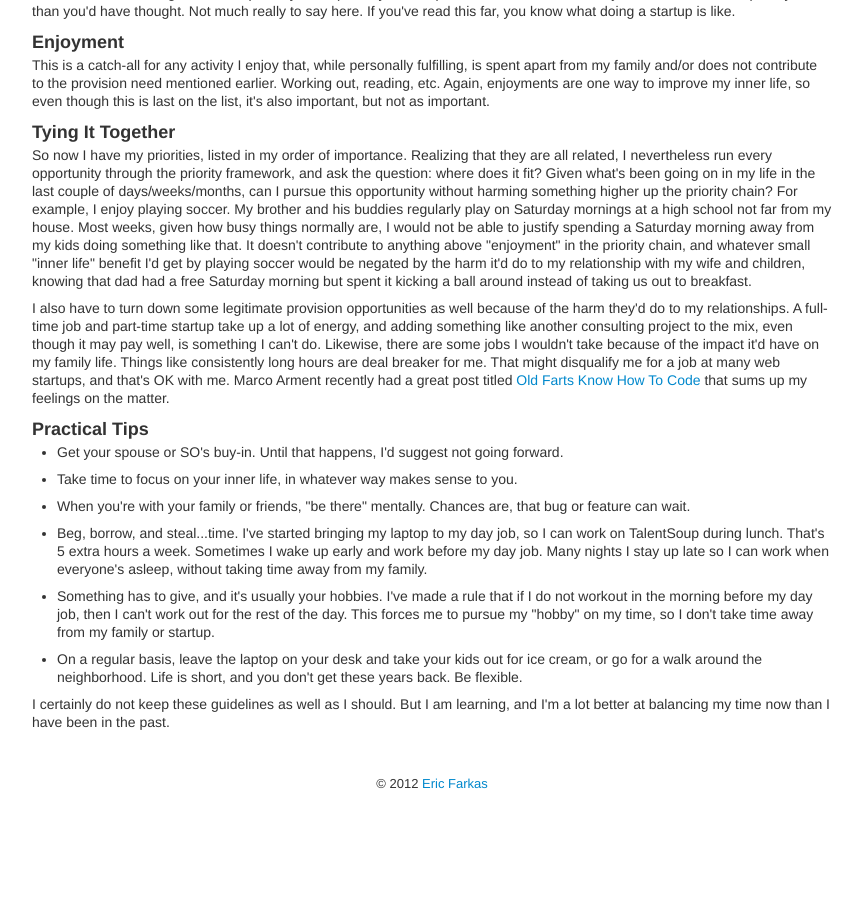
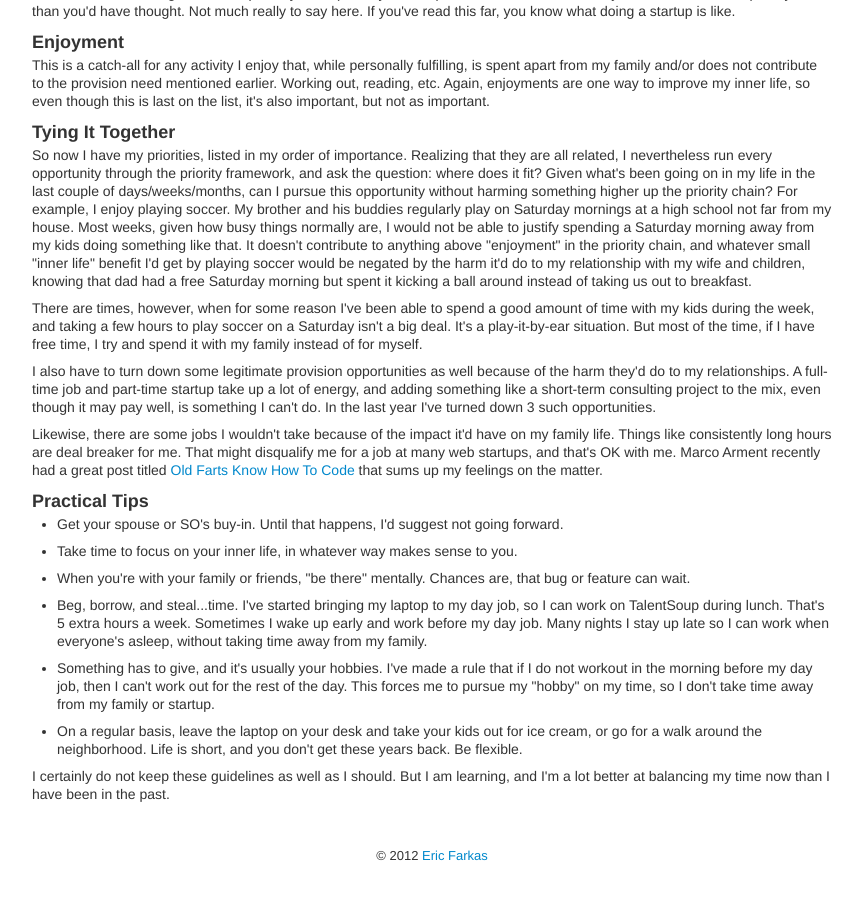
Before and after one commit to speric/speric.github.com, a Jekyll site: the page built from _posts/2012-05-30-how-to-do-a-startup-on-the-side-and-not-lose-your-family.markdown, in a window 1280 px wide and 900 px high, scrolled down 1459 px. Shown: the whole window, without its empty margins (208-1070 px from the left). Built offline with Jekyll 4.4.1, drawn with Linux system fonts in a browser that asks for light colours; some web fonts are replaced; Markdown is read by kramdown in place of the engine named in the settings; before the commit the page ends 2287 px from its top, so only the background shows below that.

Commit message:
Some more thoughts

```diff
--- a/_posts/2012-05-30-how-to-do-a-startup-on-the-side-and-not-lose-your-family.markdown
+++ b/_posts/2012-05-30-how-to-do-a-startup-on-the-side-and-not-lose-your-family.markdown
@@ -47,7 +47,11 @@
 <h3>Tying It Together</h3>
 <p>So now I have my priorities, listed in my order of importance.  Realizing that they are all related, I nevertheless run every opportunity through the priority framework, and ask the question: where does it fit?  Given what's been going on in my life in the last couple of days/weeks/months, can I pursue this opportunity without harming something higher up the priority chain?  For example, I enjoy playing soccer.  My brother and his buddies regularly play on Saturday mornings at a high school not far from my house.  Most weeks, given how busy things normally are, I would not be able to justify spending a Saturday morning away from my kids doing something like that.  It doesn't contribute to anything above "enjoyment" in the priority chain, and whatever small "inner life" benefit I'd get by playing soccer would be negated by the harm it'd do to my relationship with my wife and children, knowing that dad had a free Saturday morning but spent it kicking a ball around instead of taking us out to breakfast.</p>
 
-<p>I also have to turn down some legitimate provision opportunities as well because of the harm they'd do to my relationships.  A full-time job and part-time startup take up a lot of energy, and adding something like another consulting project to the mix, even though it may pay well, is something I can't do.  Likewise, there are some jobs I wouldn't take because of the impact it'd have on my family life.  Things like consistently long hours are deal breaker for me.  That might disqualify me for a job at many web startups, and that's OK with me.  Marco Arment recently had a great post titled <a href="http://www.marco.org/2012/05/24/old-farts">Old Farts Know How To Code</a> that sums up my feelings on the matter.</p>
+<p>There are times, however, when for some reason I've been able to spend a good amount of time with my kids during the week, and taking a few hours to play soccer on a Saturday isn't a big deal.  It's a play-it-by-ear situation.  But most of the time, if I have free time, I try and spend it with my family instead of for myself.</p>
+
+<p>I also have to turn down some legitimate provision opportunities as well because of the harm they'd do to my relationships.  A full-time job and part-time startup take up a lot of energy, and adding something like a short-term consulting project to the mix, even though it may pay well, is something I can't do.  In the last year I've turned down 3 such opportunities.</p>
+
+<p>Likewise, there are some jobs I wouldn't take because of the impact it'd have on my family life.  Things like consistently long hours are deal breaker for me.  That might disqualify me for a job at many web startups, and that's OK with me.  Marco Arment recently had a great post titled <a href="http://www.marco.org/2012/05/24/old-farts">Old Farts Know How To Code</a> that sums up my feelings on the matter.</p>
 
 <h3>Practical Tips</h3>
 <ul>
```
